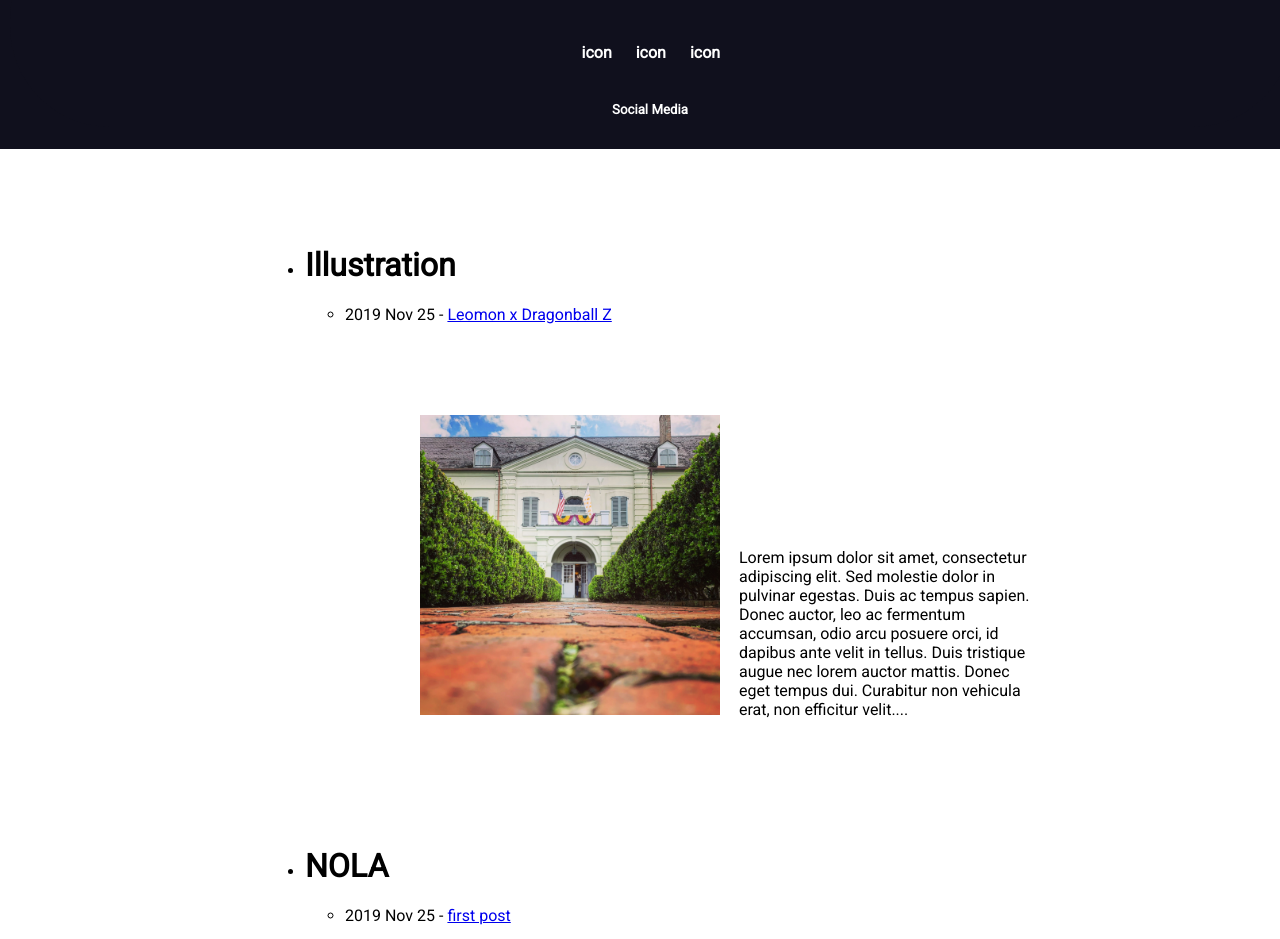
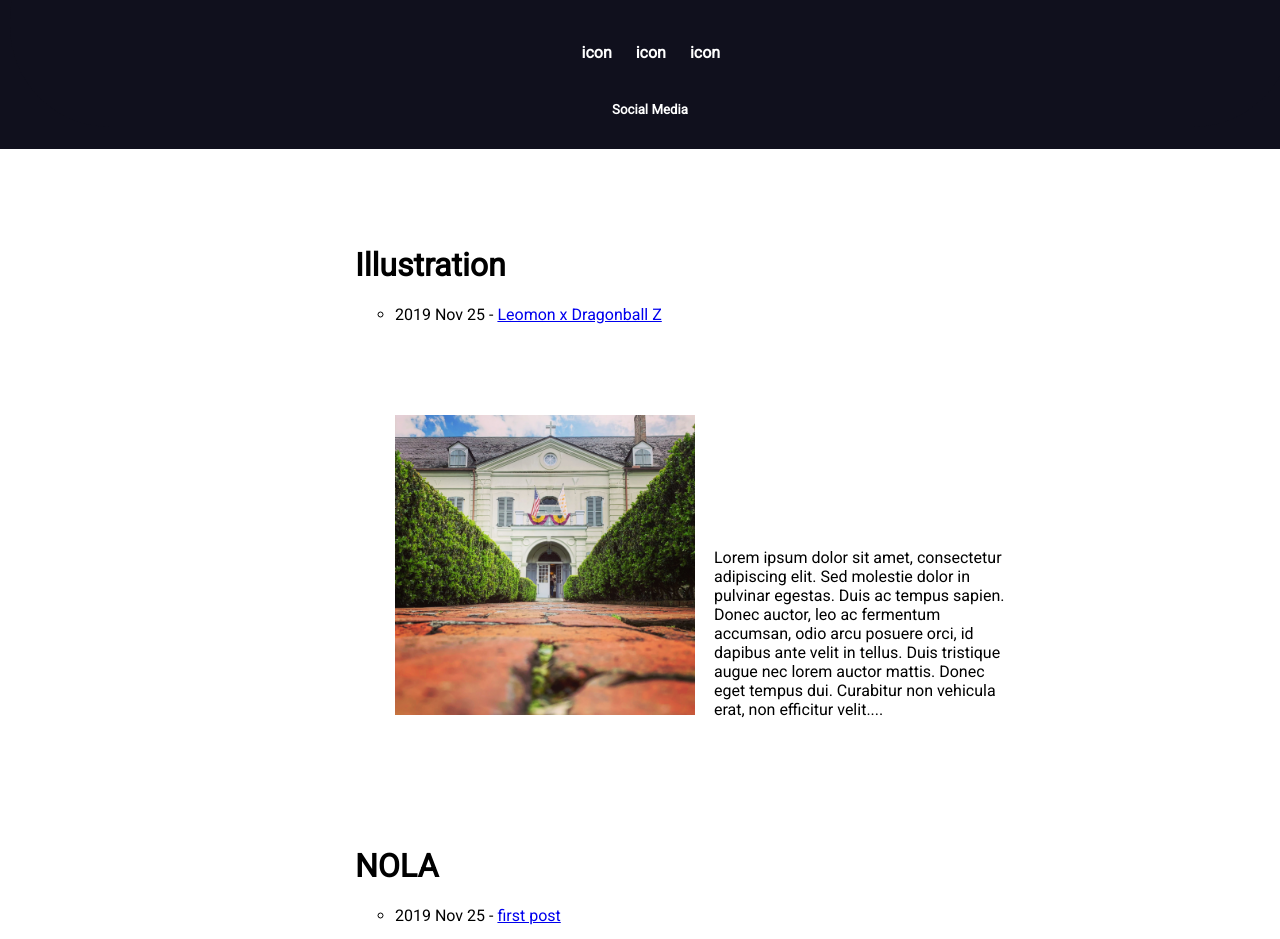
Before and after one commit to SteveReaume/PostPageTemplate, a Jekyll site: the page built from index.html, in a window 1280 px wide. Shown: the part 791-1730 px from the top of the page. Built offline with Jekyll 4.4.1, drawn with Linux system fonts in a browser that asks for light colours; nearby versions of some CDN libraries; grey boxes are pictures that could not be loaded.

Commit message:
Update post.scss

```diff
--- a/_sass/post.scss
+++ b/_sass/post.scss
@@ -1,9 +1,14 @@
 .portfolio-item{
     position: relative;
-    width: 750px;
+    width: 650px;
     margin: 0 auto;
-    padding: 75px;
+    padding-top: 75px;
+    padding-bottom: 75px;
   }
+
+.portfolio-item > ul > li {
+    list-style-type: none;
+}
 
 .caption-media{
     display: inline-block;
```
